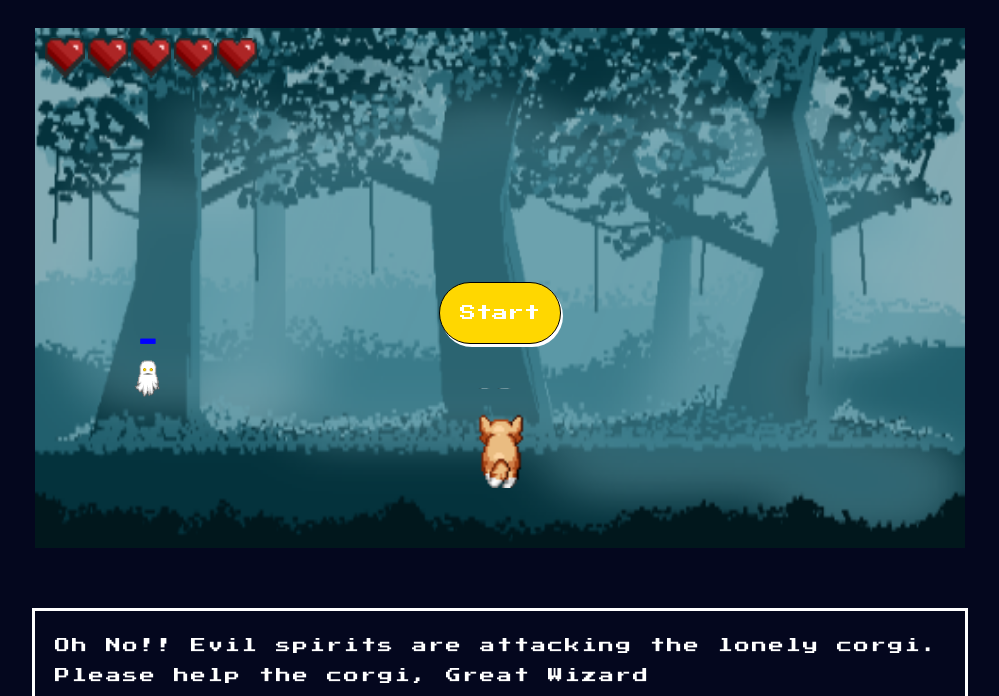
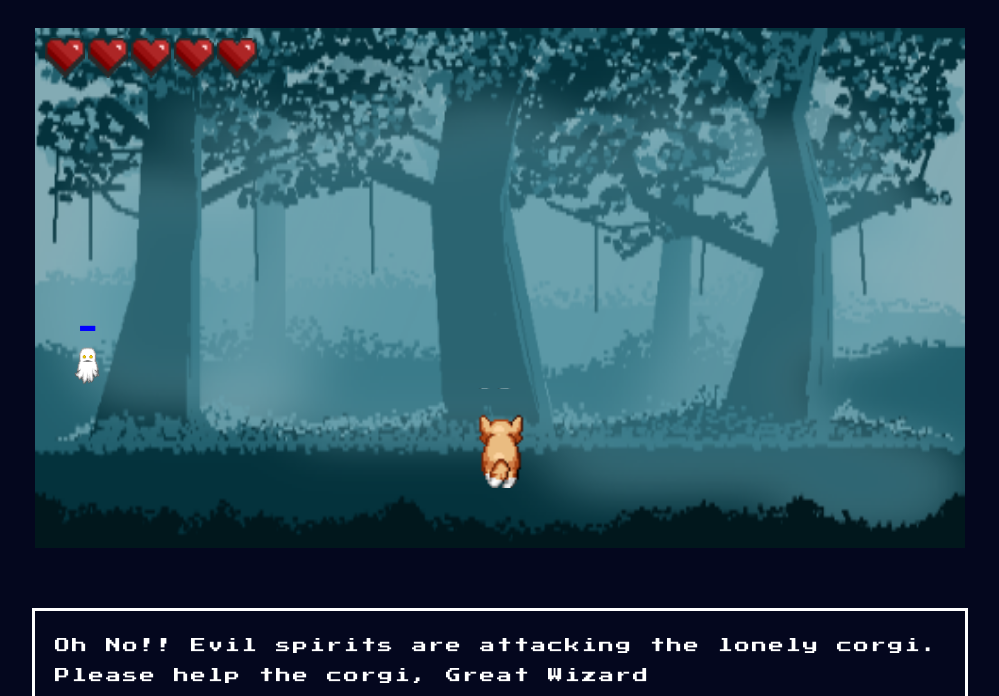
Before and after one commit to yuehanh/the_wizard_of_corgs, a website built with webpack: page index.html in a window 1280 px wide. Both pictures are taken after a click on the element "Start". Shown: the part 104-800 px from the top of the page, without its empty margins (140-1139 px from the left). Built offline with nearby package versions, Linux system fonts and the light colour scheme.

Commit message:
Wait until the user to start the game

```diff
--- a/index.html
+++ b/index.html
@@ -22,7 +22,7 @@
           >Your browser dosen't support the HTML5 canvas.</canvas
         >
         <div id="start" class="game-menu">
-          <span id="start-btns" class="game-btn">Start</span>
+          <span id="start-btn" class="game-btn">Start</span>
         </div>
         <div id="game-over" class="game-menu hidden">
           <span id="final">Final Score 20</span>
--- a/src/game_view.js
+++ b/src/game_view.js
@@ -11,6 +11,7 @@ export class GameView {
     this.animate = this.animate.bind(this);
     this.loadedImages = new Set();
     this.command = new Command(canvas, this.game);
+
     this.start();
   }
 
@@ -25,8 +26,12 @@ export class GameView {
       this.loadedImages.add("hearts");
     };
     this.game.addMainChar();
+
+    this.animate();
+  }
+
+  startGame() {
     this.game.start();
-    this.animate();
   }
 
   animate() {
--- a/src/main.js
+++ b/src/main.js
@@ -19,7 +19,12 @@ document.addEventListener("DOMContentLoaded", () => {
   };
 
   const canvas = document.getElementById("canvas");
+  const startBtn = document.getElementById("start-btn");
   canvas.width = bound.width;
   canvas.height = bound.height;
   const gameView = new GameView(canvas);
+
+  startBtn.addEventListener("click", () => {
+    gameView.startGame(), startBtn.classList.add("hidden");
+  });
 });
```
Also changed, not shown: dist/bundle.js, 1 other file.
